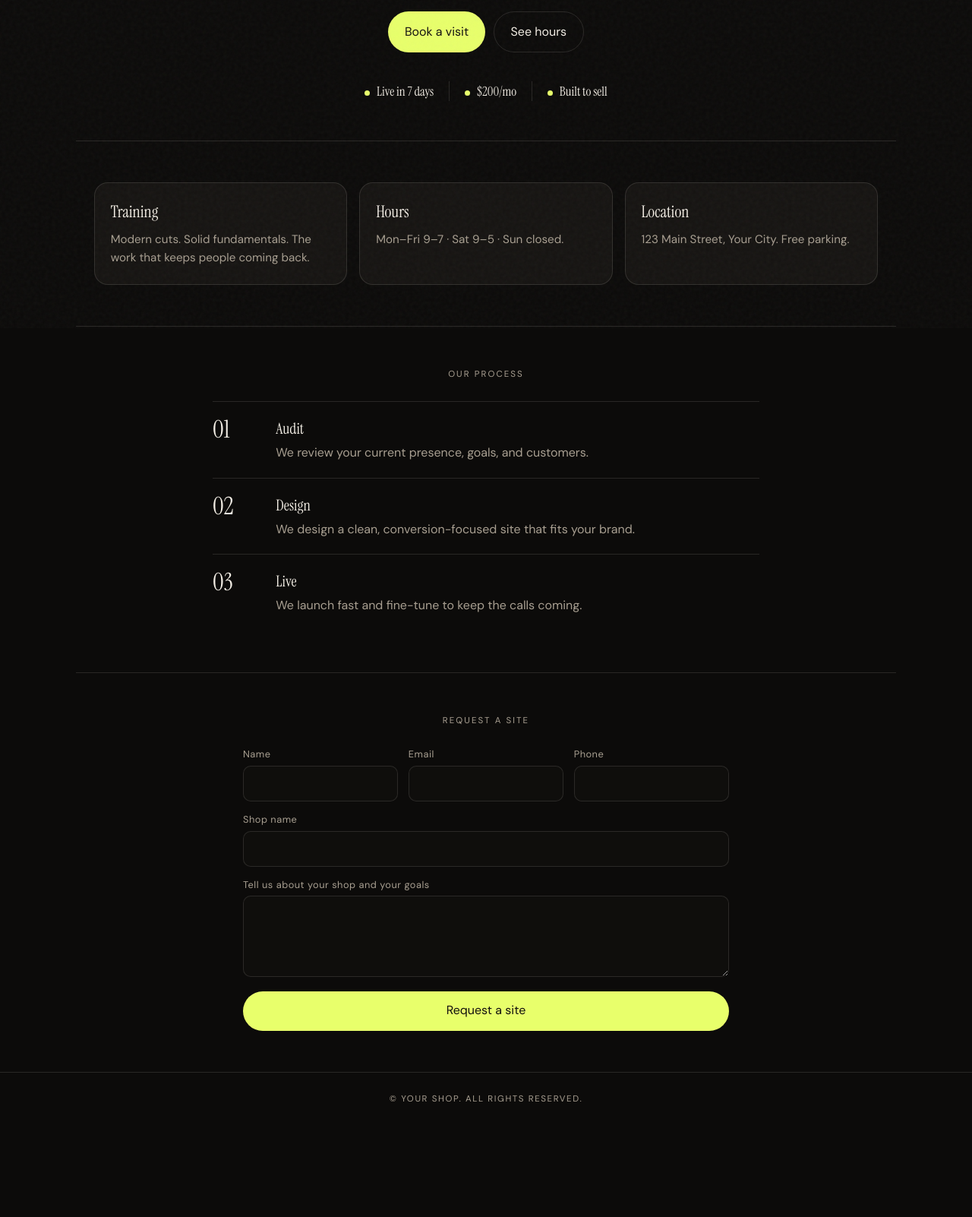
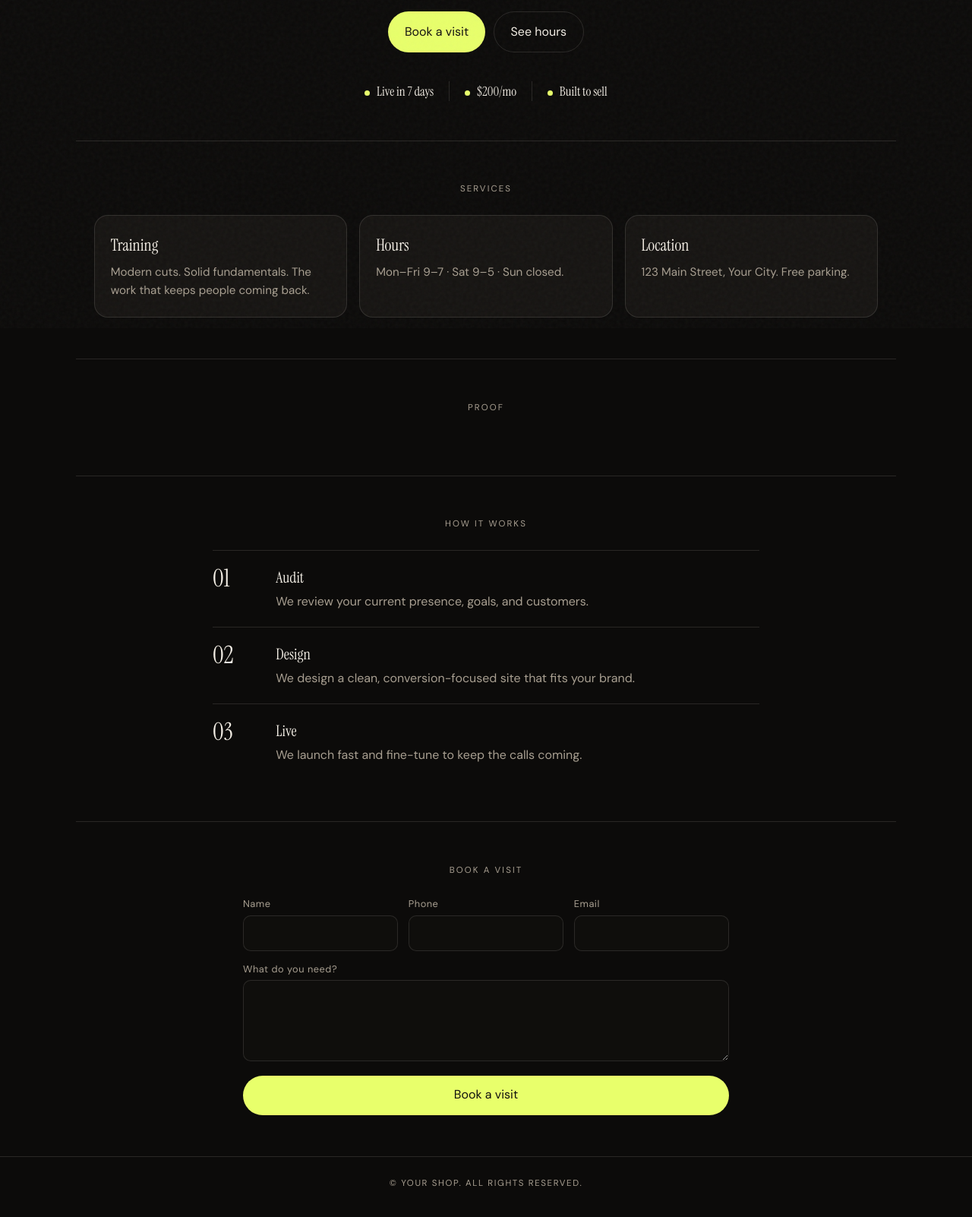
Before and after one commit to cupertitieus-ctrl/kreindo-template, a plain HTML site: page index.html in a window 1280 px wide. Shown: the part 368-1970 px from the top of the page at 76% size. Before the commit the page ends 1859 px from the top, so only its background shows below. Drawn offline with Linux system fonts and the light colour scheme.

Commit message:
QA: one-page shop template with proof section

```diff
--- a/index.html
+++ b/index.html
@@ -12,19 +12,19 @@
 <body>
   <div class="noise" aria-hidden="true"></div>
   <header class="nav">
-    <a class="logo" href="index.html" data-name>YOUR SHOP</a>
+    <a class="logo" href="#top" data-name>YOUR SHOP</a>
     <nav class="nav-links">
       <a href="#services">Services</a>
+      <a href="#proof">Proof</a>
       <a href="#process">Process</a>
-      <a href="about.html">About</a>
       <a href="#contact">Contact</a>
     </nav>
     <a class="btn btn-sm" href="#contact" data-nav-cta>Call now</a>
   </header>
-  <main>
+  <main id="top">
     <section class="hero">
-      <p class="eyebrow" data-eyebrow>Phoenix · Local service</p>
-      <h1 data-hero>A site that makes people <em>call</em>.</h1>
+      <p class="eyebrow" data-eyebrow></p>
+      <h1 data-hero></h1>
       <p class="lede" data-lede></p>
       <div class="hero-cta">
         <a class="btn" href="#contact" data-cta data-cta-href>Book a visit</a>
@@ -33,27 +33,31 @@
       <div class="chips" data-chips></div>
     </section>
     <section class="section" id="services">
+      <p class="kicker">Services</p>
       <div class="grid" data-cards></div>
     </section>
+    <section class="section proof" id="proof">
+      <p class="kicker">Proof</p>
+      <p data-proof></p>
+      <p class="muted" data-proof-by></p>
+    </section>
     <section class="section" id="process">
-      <p class="kicker">Our process</p>
+      <p class="kicker">How it works</p>
       <ol class="steps" data-steps></ol>
     </section>
     <section class="section contact" id="contact">
-      <p class="kicker">Request a site</p>
+      <p class="kicker">Book a visit</p>
       <form onsubmit="event.preventDefault(); this.querySelector('[type=submit]').textContent='Got it';">
         <div class="row3">
           <label>Name <input required name="name" /></label>
-          <label>Email <input required type="email" name="email" /></label>
           <label>Phone <input required name="phone" /></label>
+          <label>Email <input type="email" name="email" /></label>
         </div>
-        <label>Shop name <input name="shop" /></label>
-        <label>Tell us about your shop and your goals <textarea required rows="4" name="msg"></textarea></label>
-        <button class="btn" type="submit">Request a site</button>
+        <label>What do you need? <textarea required rows="4" name="msg"></textarea></label>
+        <button class="btn" type="submit" data-cta>Book a visit</button>
       </form>
     </section>
   </main>
-
   <footer>© <span data-name>YOUR SHOP</span>. All rights reserved.</footer>
   <script src="config.js"></script>
   <script src="apply.js"></script>
```
